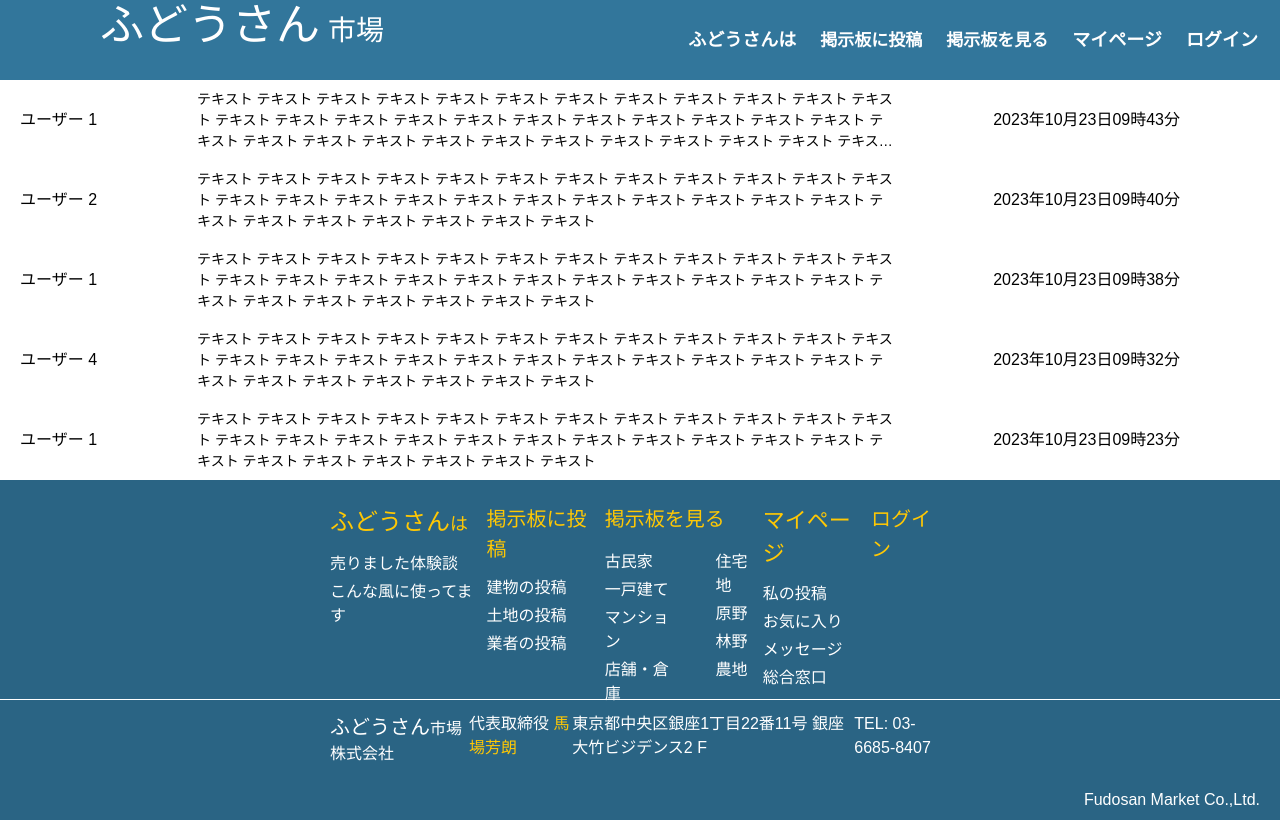
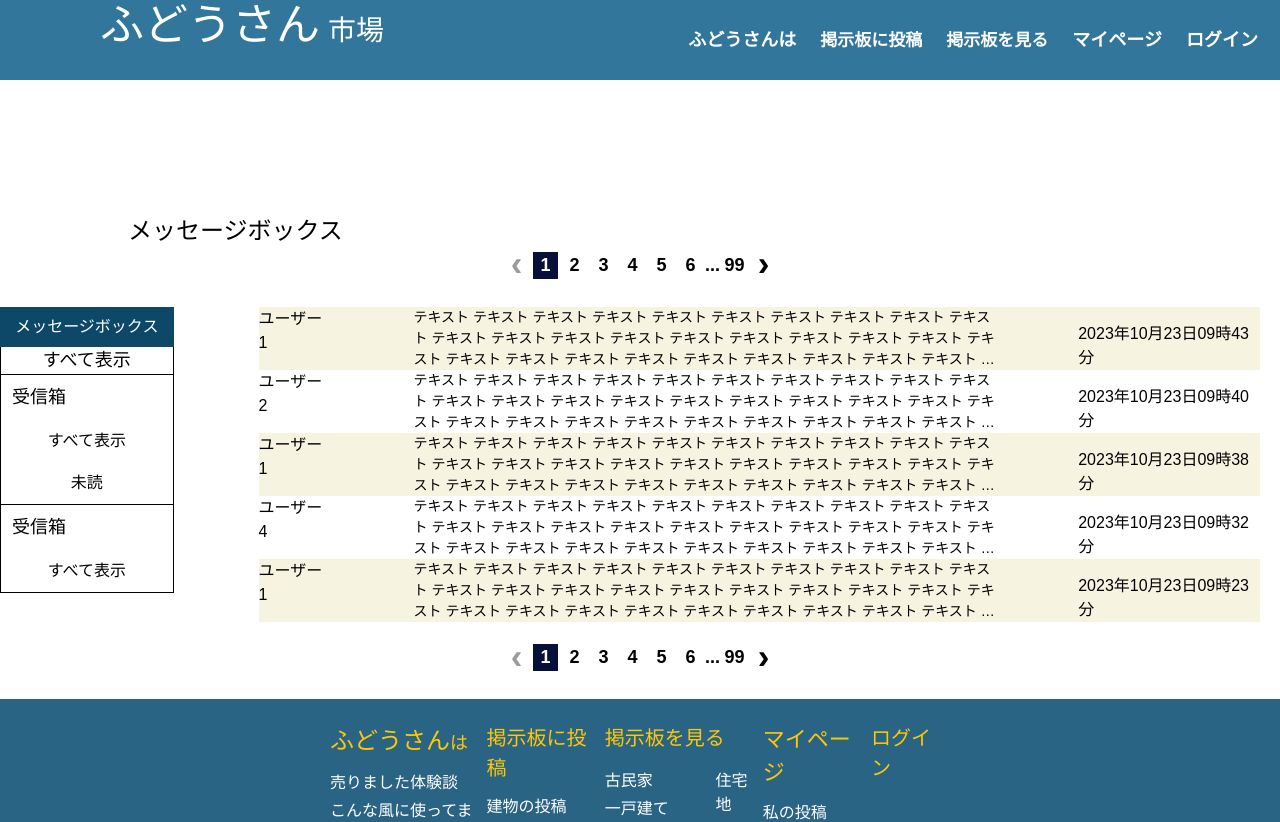
Before and after one commit to stormrageqb/FudosanRealEstate, a React (Create React App) app in the folder Front-end/: page /message-board in a window 1280 px wide. Shown: the top 822 px of the page. Built offline with nearby package versions, Linux system fonts and the light colour scheme.

Commit message:
feat: ikekita/create/messageboardpage

```diff
--- a/Front-end/src/components/MessageItem.jsx
+++ b/Front-end/src/components/MessageItem.jsx
@@ -1,15 +1,25 @@
 import { useEffect,React } from "react";
+
 
 const MessageItem = (props) => {
     const {messageItem} = props;
-    const { username, content, date} = messageItem;
+    const { username, content, date ,status} = messageItem;
 
     return(
-        <div className="w-full h-[80px] flex justify-between items-center px-[20px]">
-            <div className=" text-[16px]">{username}</div>
-            <div className="line-clamp-3  w-[60%] max-h-[80px] text-[14px]">{content}</div>
-            <div className=" text-[16px]">{date}</div>
-        </div>
+            <div className="w-full flex justify-between items-center px-[20px]">
+                {status === "receive" ?
+                <div className="flex gap-[80px] bg-[#F2ECCD]/60">
+                    <div className=" text-[16px]">{username}</div>
+                    <div className="line-clamp-3  w-[60%] max-h-[80px] text-[14px]">{content}</div>
+                    <div className=" flex items-end text-[16px]">{date}</div>
+                </div>:
+                <div className="flex gap-[80px]">
+                    <div className=" text-[16px]">{username}</div>
+                    <div className="line-clamp-3  w-[60%] max-h-[80px] text-[14px]">{content}</div>
+                    <div className=" flex items-end text-[16px]">{date}</div>
+                </div>
+                }
+            </div>
     )
 }
 
--- a/Front-end/src/index.css
+++ b/Front-end/src/index.css
@@ -13,6 +13,11 @@
 /* Root CSS */
 body {
   font-family: "Poppins", sans-serif;
+
+}
+ul{
+  margin: 0;
+  padding: 0;
 }
 
 #dropdown-menu:hover #dropdown-content{
--- a/Front-end/src/pages/MessageBoardPage.jsx
+++ b/Front-end/src/pages/MessageBoardPage.jsx
@@ -1,5 +1,6 @@
 import React from 'react';
 import MessageItem from '../components/MessageItem';
+import PayOrder from "../components/Pagination"
 
 const messageItems = [
     {
@@ -16,39 +17,67 @@ const messageItems = [
         テキスト  テキスト  テキスト  テキスト  テキスト  テキスト  テキスト  テキスト  テキスト  テキスト
         テキスト  テキスト  テキスト  テキスト  テキスト  テキスト  テキスト  テキスト  テキスト  テキスト
         テキスト  テキスト  テキスト  テキスト  テキスト  テキスト  テキスト  テキスト  テキスト  テキスト`,
-        date: "2023年10月23日09時43分"
+        date: "2023年10月23日09時43分",
+        status:"receive"
     },
     {
         username: "ユーザー 2",
         content: `テキスト  テキスト  テキスト  テキスト  テキスト  テキスト  テキスト  テキスト  テキスト  テキスト
         テキスト  テキスト  テキスト  テキスト  テキスト  テキスト  テキスト  テキスト  テキスト  テキスト
         テキスト  テキスト  テキスト  テキスト  テキスト  テキスト  テキスト  テキスト  テキスト  テキスト`,
-        date: "2023年10月23日09時40分"
+        date: "2023年10月23日09時40分",
+        status:"sender"
     },
     {
         username: "ユーザー 1",
         content: `テキスト  テキスト  テキスト  テキスト  テキスト  テキスト  テキスト  テキスト  テキスト  テキスト
         テキスト  テキスト  テキスト  テキスト  テキスト  テキスト  テキスト  テキスト  テキスト  テキスト
         テキスト  テキスト  テキスト  テキスト  テキスト  テキスト  テキスト  テキスト  テキスト  テキスト`,
-        date: "2023年10月23日09時38分"
+        date: "2023年10月23日09時38分",
+        status:"receive"
     },
     {
         username: "ユーザー 4",
         content: `テキスト  テキスト  テキスト  テキスト  テキスト  テキスト  テキスト  テキスト  テキスト  テキスト
         テキスト  テキスト  テキスト  テキスト  テキスト  テキスト  テキスト  テキスト  テキスト  テキスト
         テキスト  テキスト  テキスト  テキスト  テキスト  テキスト  テキスト  テキスト  テキスト  テキスト`,
-        date: "2023年10月23日09時32分"
+        date: "2023年10月23日09時32分",
+        status:"sender"
     },
     {
         username: "ユーザー 1",
         content: `テキスト  テキスト  テキスト  テキスト  テキスト  テキスト  テキスト  テキスト  テキスト  テキスト
         テキスト  テキスト  テキスト  テキスト  テキスト  テキスト  テキスト  テキスト  テキスト  テキスト
         テキスト  テキスト  テキスト  テキスト  テキスト  テキスト  テキスト  テキスト  テキスト  テキスト`,
-        date: "2023年10月23日09時23分"
+        date: "2023年10月23日09時23分",
+        status:"receive"
     }
 ]
 const MessageBoardPage = () => {
     return (
+        <div>
+            <div>
+                <p className='text-[24px] pt-[133px] pl-[128px]'>メッセージボックス</p>
+            </div>
+            <div className='flex justify-center mt-[-50px] mb-[15px]'>
+                <PayOrder />
+            </div>
+            <div className='flex justify-center gap-[65px]'>
+                <div className='w-[200px] '>
+                    <div className=' flex justify-center bg-[#0D4868] text-white p-2'><p>メッセージボックス</p></div>
+                    <div className='border-r-[1px] border-l-[1px] border-b-[1px] flex justify-center border-black'><p className='text-[18px]'>すべて表示</p></div>
+                    <div className='border-r-[1px] border-l-[1px] border-b-[1px] border-black'>
+                        <p className='text-[18px] pt-[9px] pl-[11px]'>受信箱</p>
+                        <p className='flex justify-center pt-[18px]'>すべて表示</p>
+                        <p className='flex justify-center pt-[18px] pb-[9px]'>未読</p>
+                    </div>
+                    <div className='border-r-[1px] border-l-[1px] border-b-[1px] border-black '>
+                        <p className='text-[18px] pt-[9px] pl-[11px]'>受信箱</p>
+                        <p className='flex justify-center pt-[18px] pb-[9px]'>すべて表示</p>
+
+                    </div>
+                </div>
+
                 <div className='w-[1200px]'>
                     {messageItems.map((messageItem, index) => {
                         return(
@@ -56,6 +85,11 @@ const MessageBoardPage = () => {
                         )
                     })}
                 </div>
+            </div>
+            <div className='flex justify-center mt-[-30px] mb-[15px]'>
+                <PayOrder />
+            </div>
+        </div>
     )
 }
 
```
Lines whose indentation alone changed are shown as unchanged.
